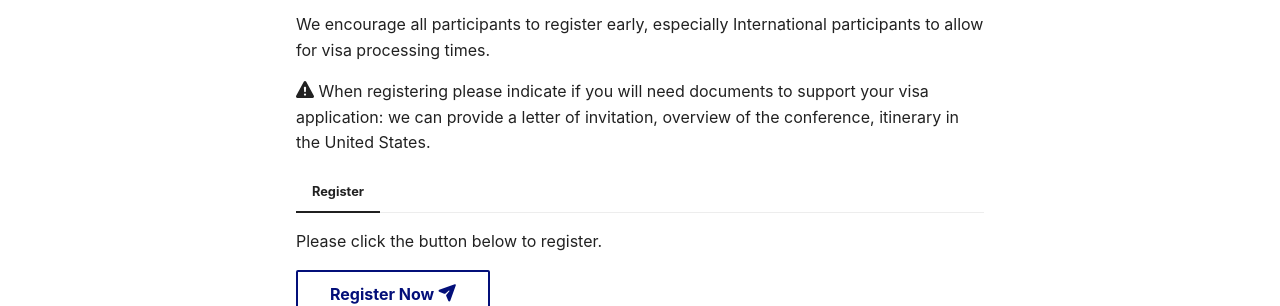
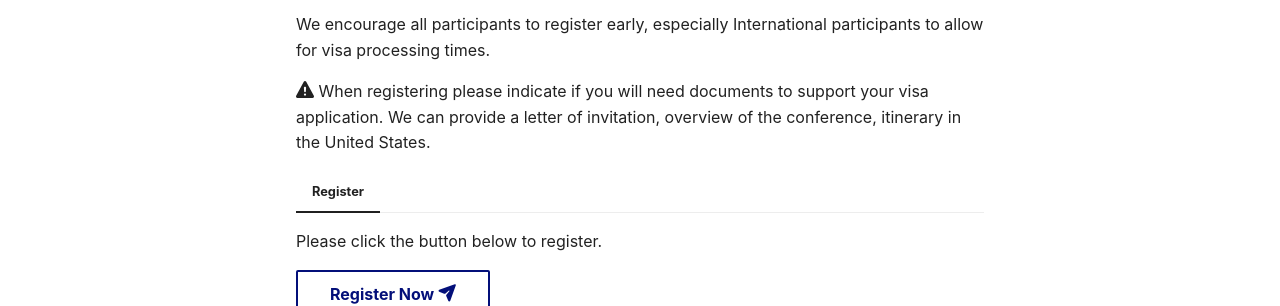
Before and after one commit to SNS2026/SNS2026.github.io, an MkDocs documentation site: the page built from docs/register.md, in a window 1280 px wide and 900 px high, scrolled down 659 px. Shown: the part 395-701 px from the top of the window. Built offline with MkDocs 1.6.1 and Material for MkDocs 9.7.7, drawn with Linux system fonts in a browser that asks for light colours; some web fonts are replaced.

Commit message:
Update register.md

```diff
--- a/docs/register.md
+++ b/docs/register.md
@@ -34,7 +34,7 @@ To attend the conference banquet, there is an addiotnal fee $XX per accompanying
 
 We encourage all participants to register early, especially International participants to allow for visa processing times.
 
-:fontawesome-solid-triangle-exclamation: When registering please indicate if you will need documents to support your visa application: we can provide a letter of invitation, overview of the conference, itinerary in the United States.
+:fontawesome-solid-triangle-exclamation: When registering please indicate if you will need documents to support your visa application. We can provide a letter of invitation, overview of the conference, itinerary in the United States.
 
 === "Register"
 Please click the button below to register.
```
